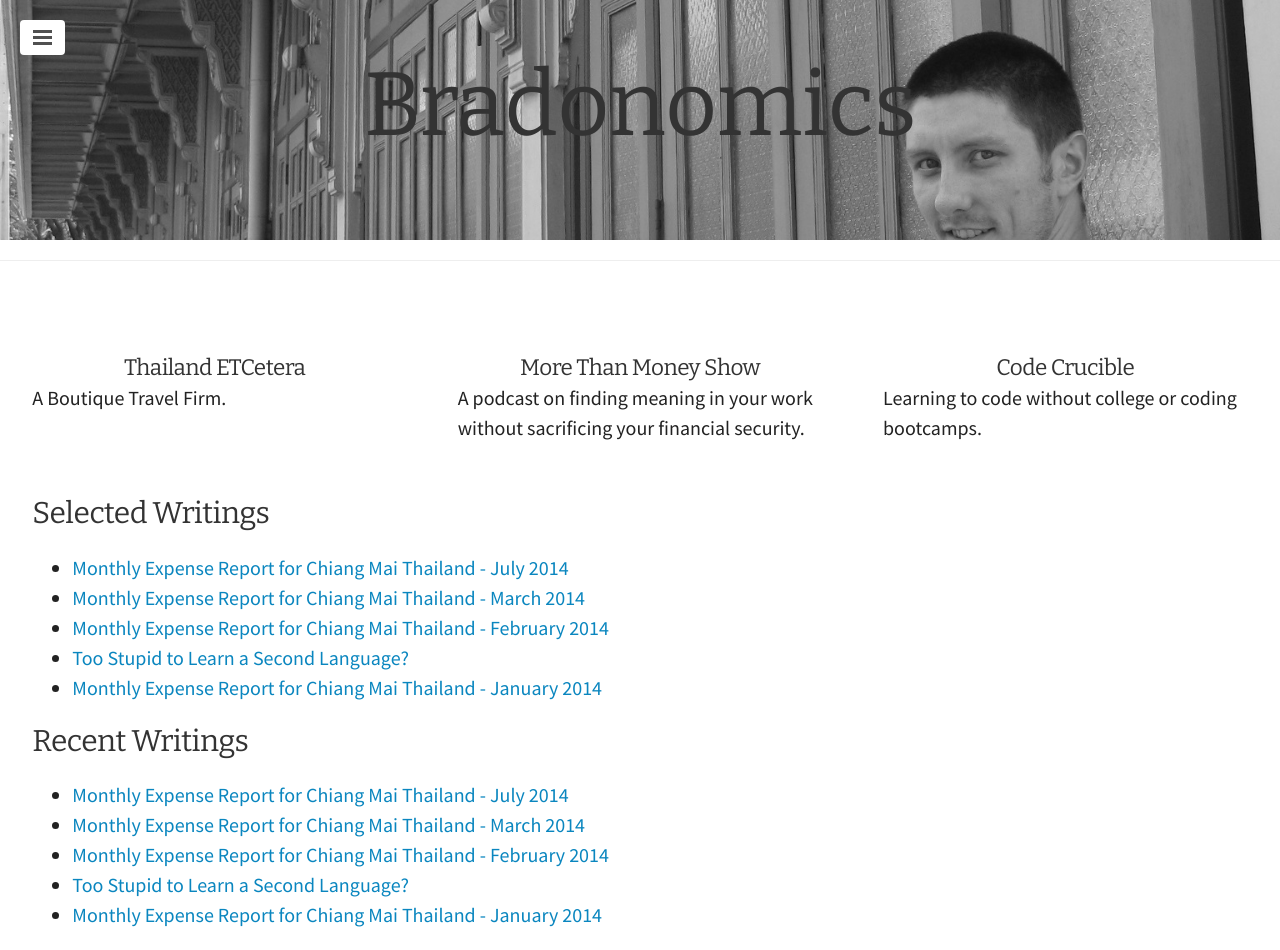
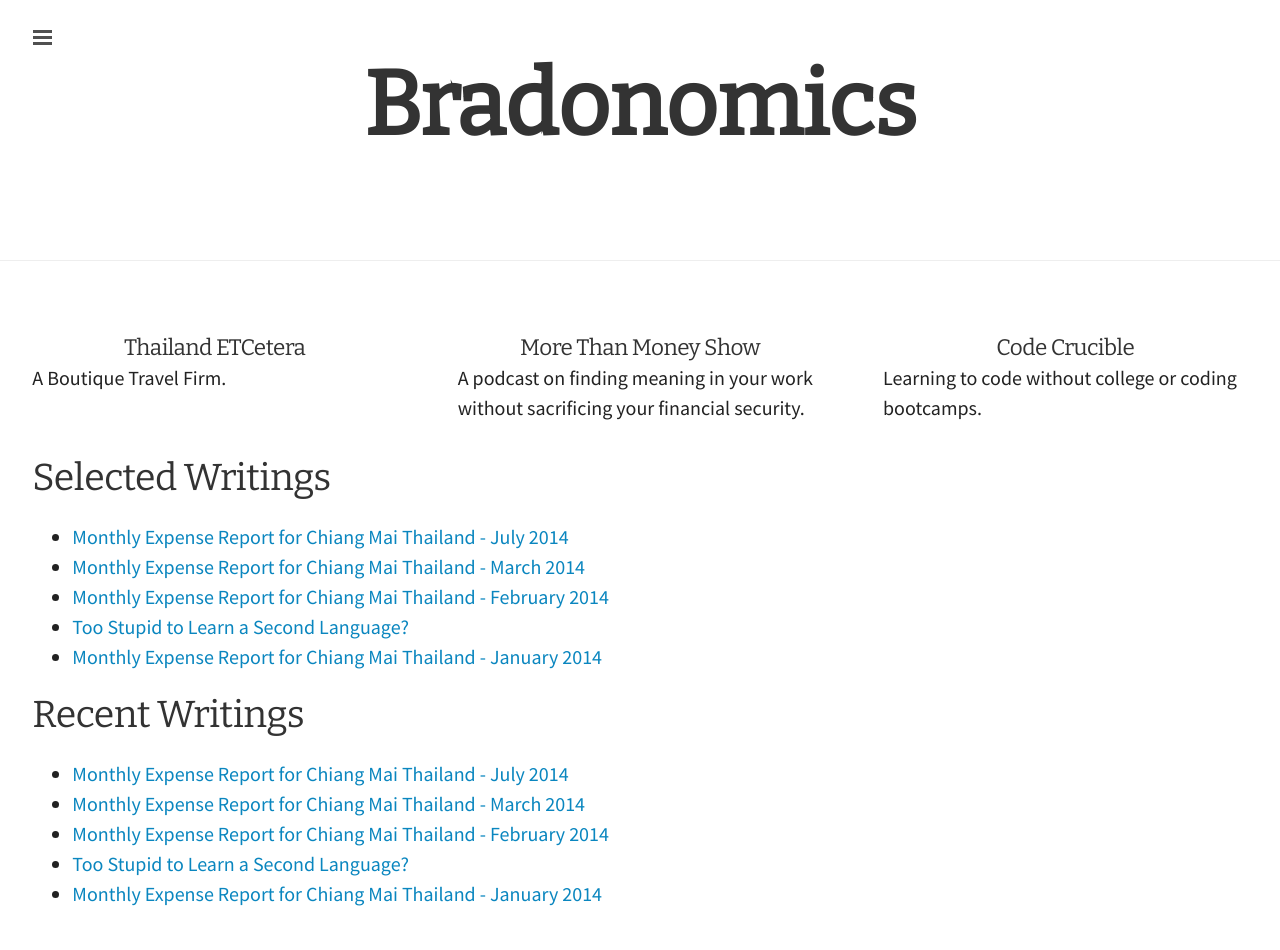
Before and after one commit to snowdj/bradonomics.github.io, a Jekyll site: the page built from index.html, in a window 1280 px wide. Built offline with Jekyll 4.4.1, drawn with Linux system fonts in a browser that asks for light colours; some web fonts are replaced; the list of posts is cut into pages by our own code; after the commit the page ends 929 px from its top, so only the background shows below that.

Commit message:
Added headings, titles and tables

```diff
--- a/css/style.css
+++ b/css/style.css
@@ -57,6 +57,9 @@
   text-decoration: underline;
 }
 
+/* Headings
+--------------------------------------------- */
+
 h1, h2, h3, h4, h5, h6 {
   margin: 0 0 16px;
   margin: 0 0 1rem;
@@ -69,20 +72,116 @@
 }
 
 h1 {
-  font-size: 2rem;
+	font-size: 48px;
+	font-size: 3rem;
 }
+
 h2 {
-  margin-top: 1rem;
-  font-size: 1.5rem;
+	font-size: 30px;
+	font-size: 1.875rem;
 }
+
 h3 {
-  margin-top: 1.5rem;
-  font-size: 1.25rem;
+	font-size: 22px;
+	font-size: 1.375rem;
 }
-h4, h5, h6 {
-  margin-top: 1rem;
-  font-size: 1rem;
+
+h4 {
+	font-size: 20px;
+	font-size: 1.25rem;
 }
+
+h5 {
+	font-size: 18px;
+	font-size: 1.125rem;
+}
+
+h6 {
+	font-size: 16px;
+	font-size: 1rem;
+}
+
+/* Titles
+--------------------------------------------- */
+
+h1.entry-title {
+	font-size: 48px;
+	font-size: 4.8rem;
+	font-weight: 700;
+	font-family: 'Bitter', Georgia, serif;
+}
+
+h2.entry-title {
+	font-size: 30px;
+	font-size: 3rem;
+	font-weight: 700;
+	font-family: 'Bitter', Georgia, serif;
+}
+
+.entry-title a, h2.entry-title a {
+	color: #333;
+	text-decoration: none;
+}
+
+.entry-title a:hover, h2.entry-title a:hover {
+	color: #0A86BF;
+	text-decoration: none;
+}
+
+/*
+Site Header
+---------------------------------------------------------------------------------------------------- */
+
+.site-header {
+	background-color: #fff;
+	padding: 0;
+	overflow: hidden;
+}
+
+.header-image .site-header {
+	padding: 0;
+}
+
+/* Title Area
+--------------------------------------------- */
+
+.title-area {
+	float: left;
+	padding: 0;
+	width: 360px;
+}
+
+.site-title {
+	font-family: 'Oswald', sans-serif;
+	font-size: 35px;
+	font-size: 3.5rem;
+	line-height: 1;
+	margin: 0 0 20px;
+	margin: 0 0 2rem;
+	text-transform: uppercase;
+}
+
+.site-title a,
+.site-title a:hover {
+	background-color: #0A86BF;
+	color: #fff;
+	display: inline-block;
+	padding: 16px;
+	padding: 1.6rem;
+	text-decoration: none;
+}
+
+.title-area,
+.site-title {
+	width: 100%;
+}
+
+.header-image .site-description,
+.header-image .site-title a {
+	display: block;
+	text-indent: -9999px;
+}
+
 
 /* Body text */
 p {
@@ -168,7 +267,7 @@
 
 /* Quotes */
 blockquote {
-  padding: .5rem 1rem;
+  padding: .5rem 1rem .5rem 2rem;
   margin: .8rem 0;
   border-left: .25rem solid #e5e5e5;
 }
@@ -193,7 +292,7 @@
 @media (min-width: 30rem) {
   blockquote {
     padding-right: 5rem;
-    padding-left: 1.25rem;
+    padding-left: 2rem;
   }
 }
 
@@ -203,23 +302,32 @@
   border-radius: 5px;
 }
 
-/* Tables */
+/* Tables
+--------------------------------------------- */
+
 table {
-  margin-bottom: 1rem;
+  margin-bottom: 2.5rem;
   width: 100%;
-  border: 1px solid #e5e5e5;
   border-collapse: collapse;
+	border-spacing: 0;
+	line-height: 2;
+}
+tbody {
+	border-bottom: 1px solid #ddd;
 }
 td,
 th {
   padding: .25rem .5rem;
   border: 1px solid #e5e5e5;
 }
-tbody tr:nth-child(odd) td,
-tbody tr:nth-child(odd) th {
-  background-color: #f9f9f9;
+th {
+	font-weight: bold;
 }
-
+td {
+	border-top: 1px solid #ddd;
+	padding: 6px 0;
+	padding: .375rem 0;
+}
 
 /*
  * Custom type
```
